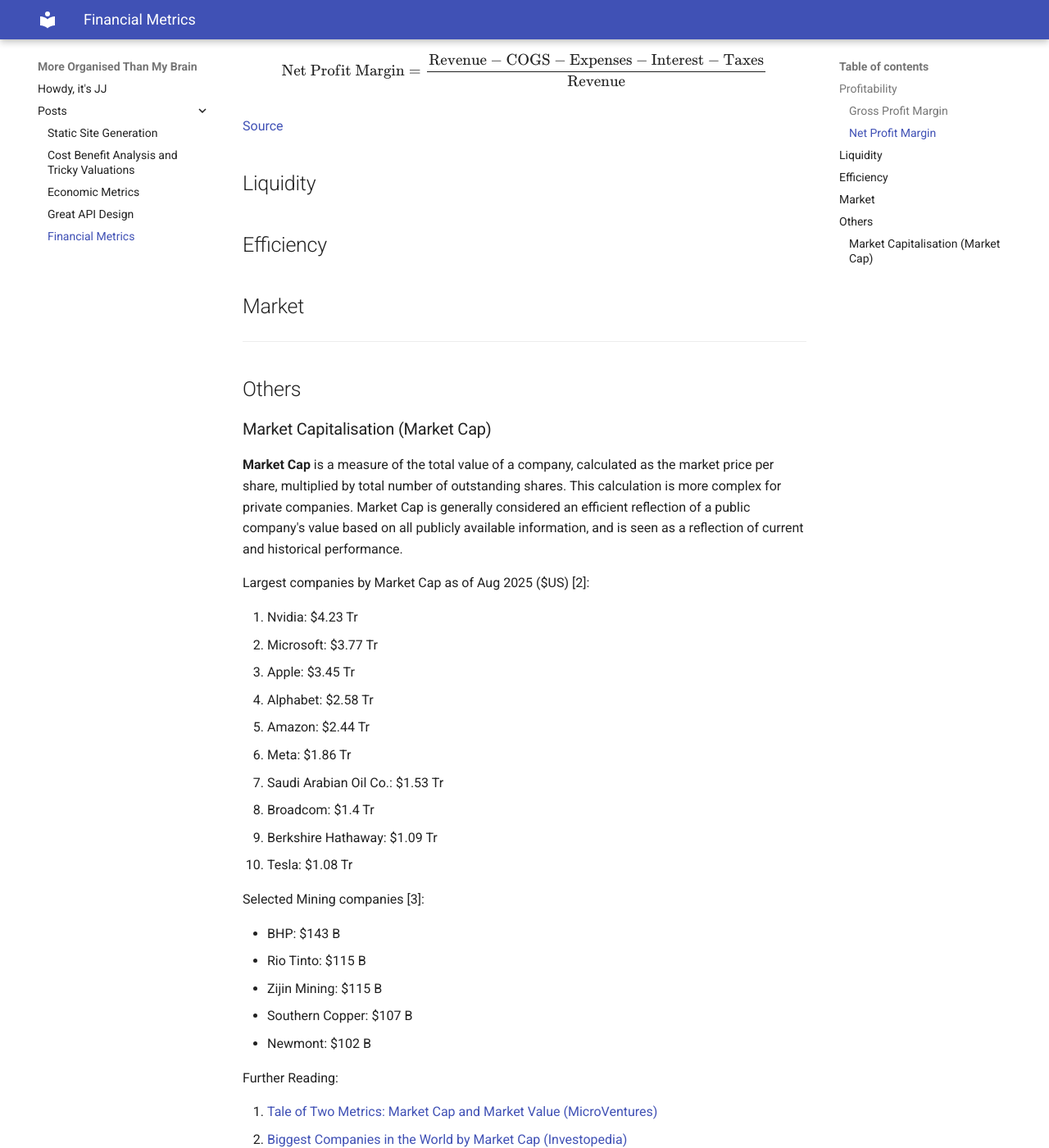
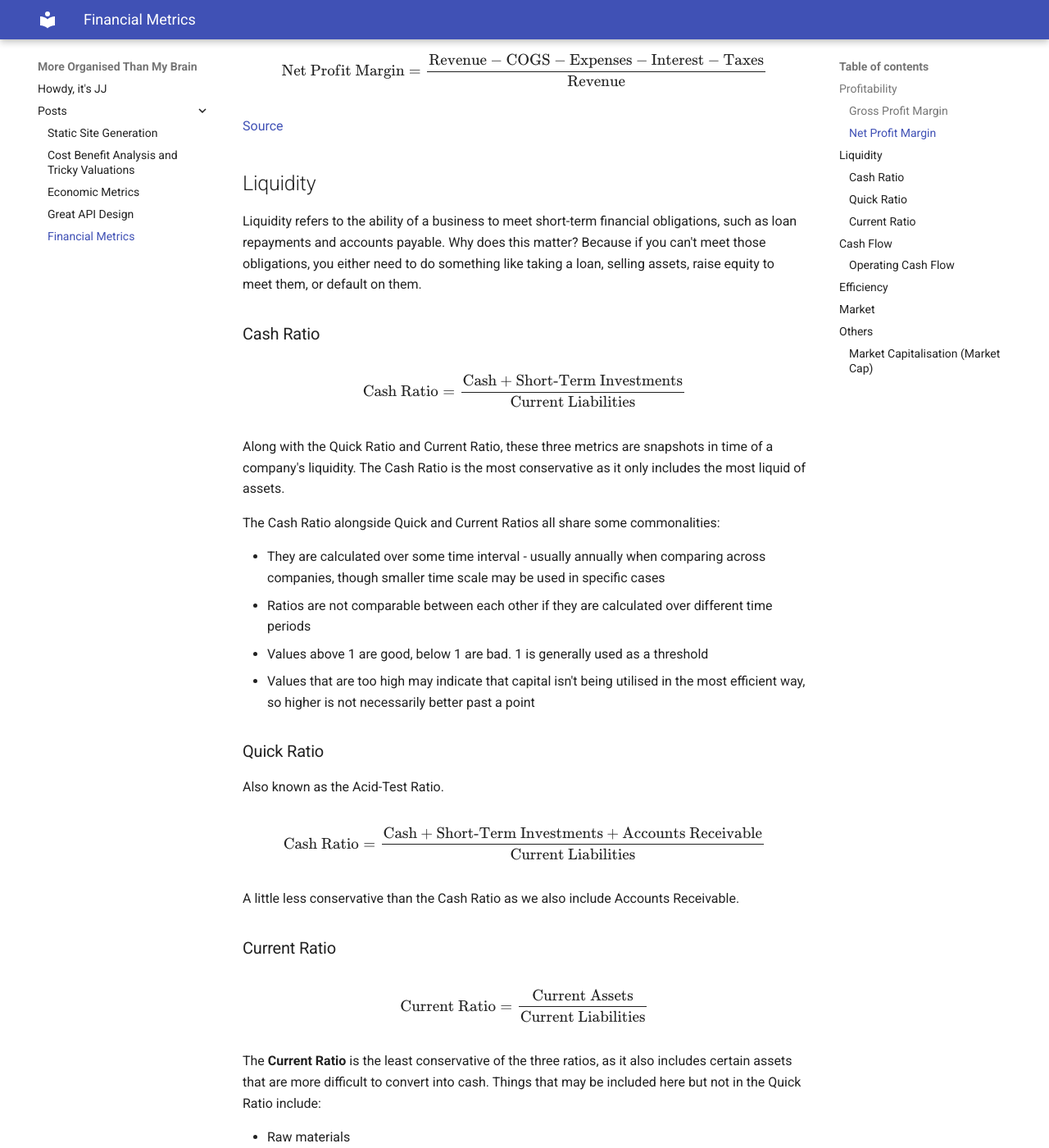
Before and after one commit to jajetloh/more-organised-than-my-brain, an MkDocs documentation site: the page built from docs/posts/20251129_financial-metrics.md, in a window 1280 px wide and 1400 px high, scrolled down 710 px. Shown: the whole window at 82% size. Built offline with MkDocs 1.6.1 and Material for MkDocs 9.7.7, drawn with Linux system fonts in a browser that asks for light colours; some of the changed text lies outside the part shown.

Commit message:
add liquidity and cash flow

```diff
--- a/docs/posts/20251129_financial-metrics.md
+++ b/docs/posts/20251129_financial-metrics.md
@@ -33,6 +33,54 @@
 [Source](https://www.investopedia.com/terms/n/net_margin.asp)
 
 ## Liquidity
+
+Liquidity refers to the ability of a business to meet short-term financial obligations, such as loan repayments and accounts payable. Why does this matter? Because if you can't meet those obligations, you either need to do something like taking a loan, selling assets, raise equity to meet them, or default on them.
+
+### Cash Ratio
+
+$$\text{Cash Ratio} = \frac{\text{Cash} + \text{Short-Term Investments}}{\text{Current Liabilities}}$$
+
+Along with the Quick Ratio and Current Ratio, these three metrics are snapshots in time of a company's liquidity. The Cash Ratio is the most conservative as it only includes the most liquid of assets.
+
+The Cash Ratio alongside Quick and Current Ratios all share some commonalities:
+
+- They are calculated over some time interval - usually annually when comparing across companies, though smaller time scale may be used in specific cases
+- Ratios are not comparable between each other if they are calculated over different time periods
+- Values above 1 are good, below 1 are bad. 1 is generally used as a threshold
+- Values that are too high may indicate that capital isn't being utilised in the most efficient way, so higher is not necessarily better past a point
+
+### Quick Ratio
+
+Also known as the Acid-Test Ratio.
+
+$$\text{Cash Ratio} = \frac{\text{Cash} + \text{Short-Term Investments} + \text{Accounts Receivable}}{\text{Current Liabilities}}$$
+
+A little less conservative than the Cash Ratio as we also include Accounts Receivable.
+
+### Current Ratio
+
+$$\text{Current Ratio} = \frac{\text{Current Assets}}{\text{Current Liabilities}}$$
+
+The **Current Ratio** is the least conservative of the three ratios, as it also includes certain assets that are more difficult to convert into cash. Things that may be included here but not in the Quick Ratio include:
+
+- Raw materials
+- Finished goods
+- Short-term advances
+- Refundable deposits
+
+[Source](https://online.hbs.edu/blog/post/liquidity-ratios)
+
+## Cash Flow
+
+For me, Cash Flow metrics seem like they serve a similar purpose to Profitability - they deal with "money in vs. money out".
+
+### Operating Cash Flow
+
+$$\text{OCF} = \text{Net Income} - \text{Non-Cash Expenses} - \text{Increase in Working Capital}$$
+
+So OCF tells us if operations is able to sustain itself, and we don't consider other CapEx spending or funding sources.
+
+[Source](https://www.investopedia.com/terms/o/operatingcashflow.asp)
 
 ## Efficiency
 
```
